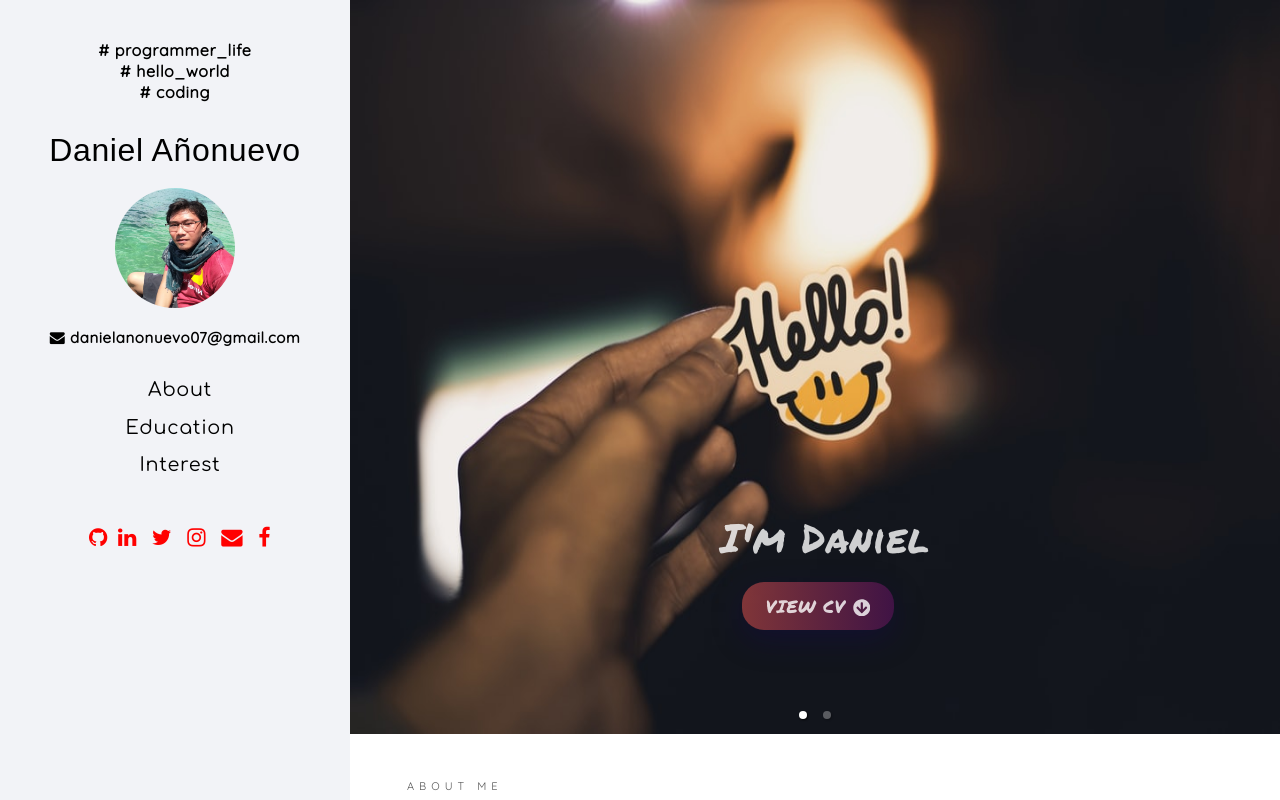
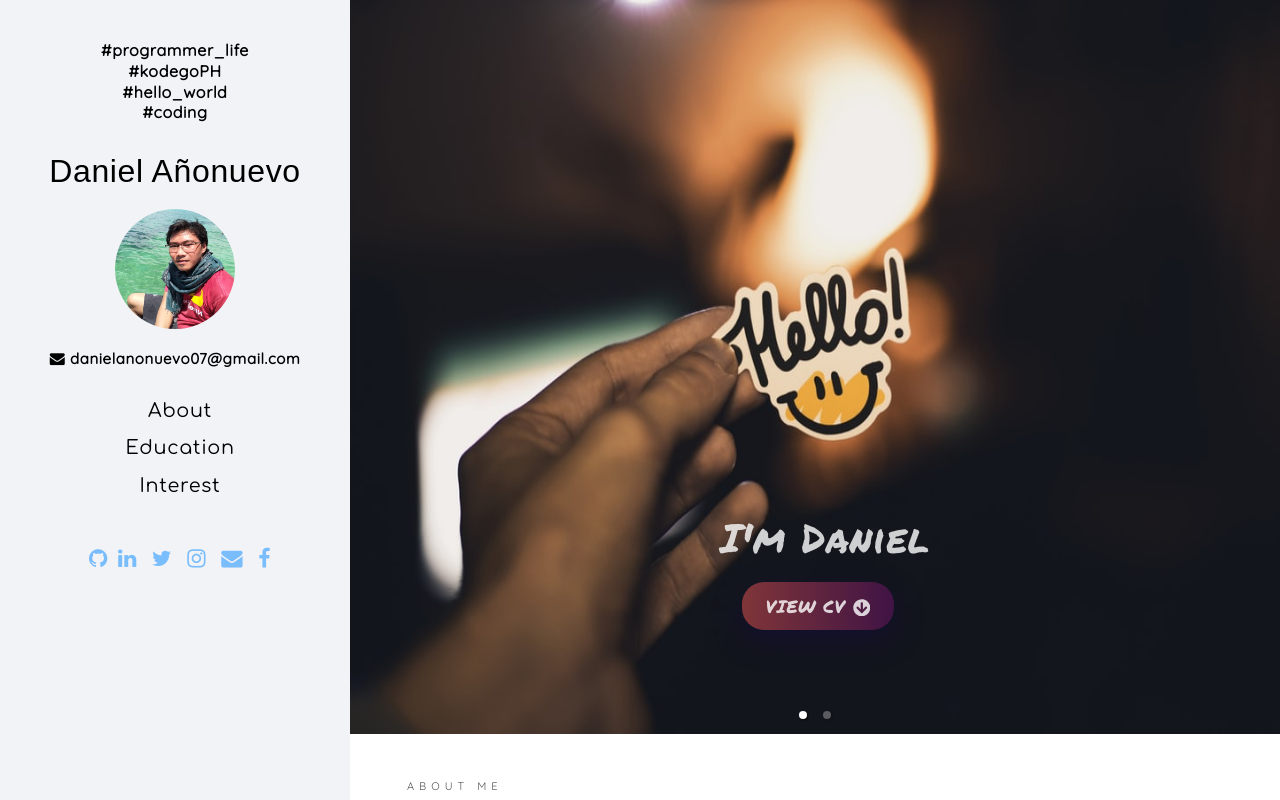
Before and after one commit to danonuevo09/PortfolioV2, a React (Create React App) app: page / in a window 1280 px wide. Built offline with nearby package versions, Linux system fonts and the light colour scheme; a web font is replaced by a local one.

Commit message:
final revisions

```diff
--- a/src/components/sidebar/Sidebar.css
+++ b/src/components/sidebar/Sidebar.css
@@ -64,12 +64,12 @@
 }
 .fa-lg{
   text-decoration: none;
-  color:red;
+  color:rgb(121, 189, 252);
 }
 
 .links:hover{
  /* color:rgb(121, 189, 252); */
- color:rgb(121, 189, 252);
+ color:rgb(19, 130, 233);
  text-decoration: underline;
 }
 .fas:hover{
--- a/src/components/sidebar/Sidebar.js
+++ b/src/components/sidebar/Sidebar.js
@@ -9,9 +9,10 @@ class Sidebar extends Component {
 
         return (
             <div className="sidebar">
-                <div style={{ color: 'black', fontWeight: 'bold' }} className="tagtop"> # programmer_life </div>
-                <div style={{ color: 'black', fontWeight: 'bold' }} className=""> # hello_world </div>
-                <div style={{ color: 'black', fontWeight: 'bold' }} className=""> # coding </div>
+                <div style={{ color: 'black', fontWeight: 'bold' }} className="tagtop"> #programmer_life </div>
+                <div style={{ color: 'black', fontWeight: 'bold' }} className=""> #kodegoPH </div>
+                <div style={{ color: 'black', fontWeight: 'bold' }} className=""> #hello_world </div>
+                <div style={{ color: 'black', fontWeight: 'bold' }} className=""> #coding </div>
                 <h1><Link smooth to="/#start" className="h1_links">Daniel Añonuevo</Link></h1>
 
                 <img src={logo} />
```
